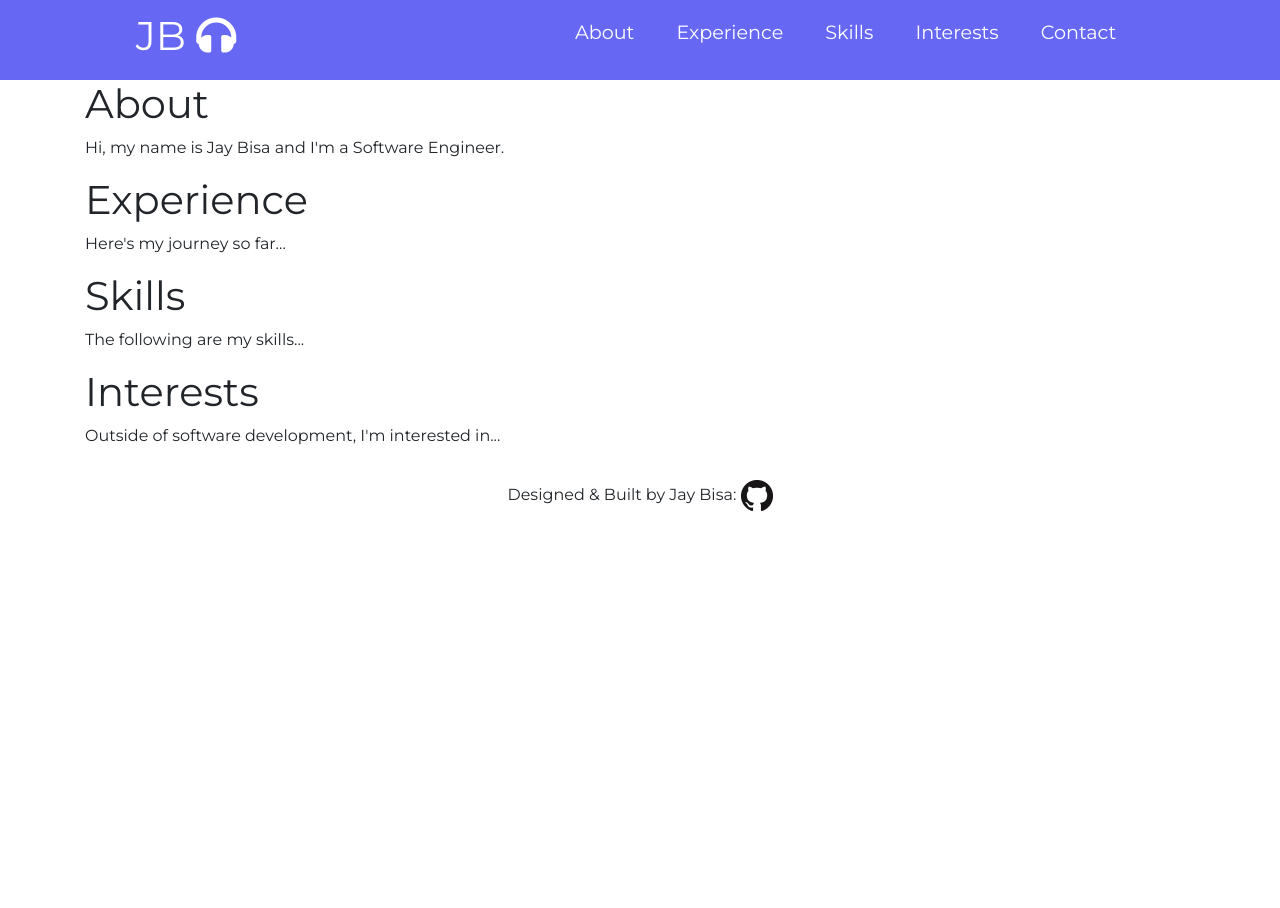
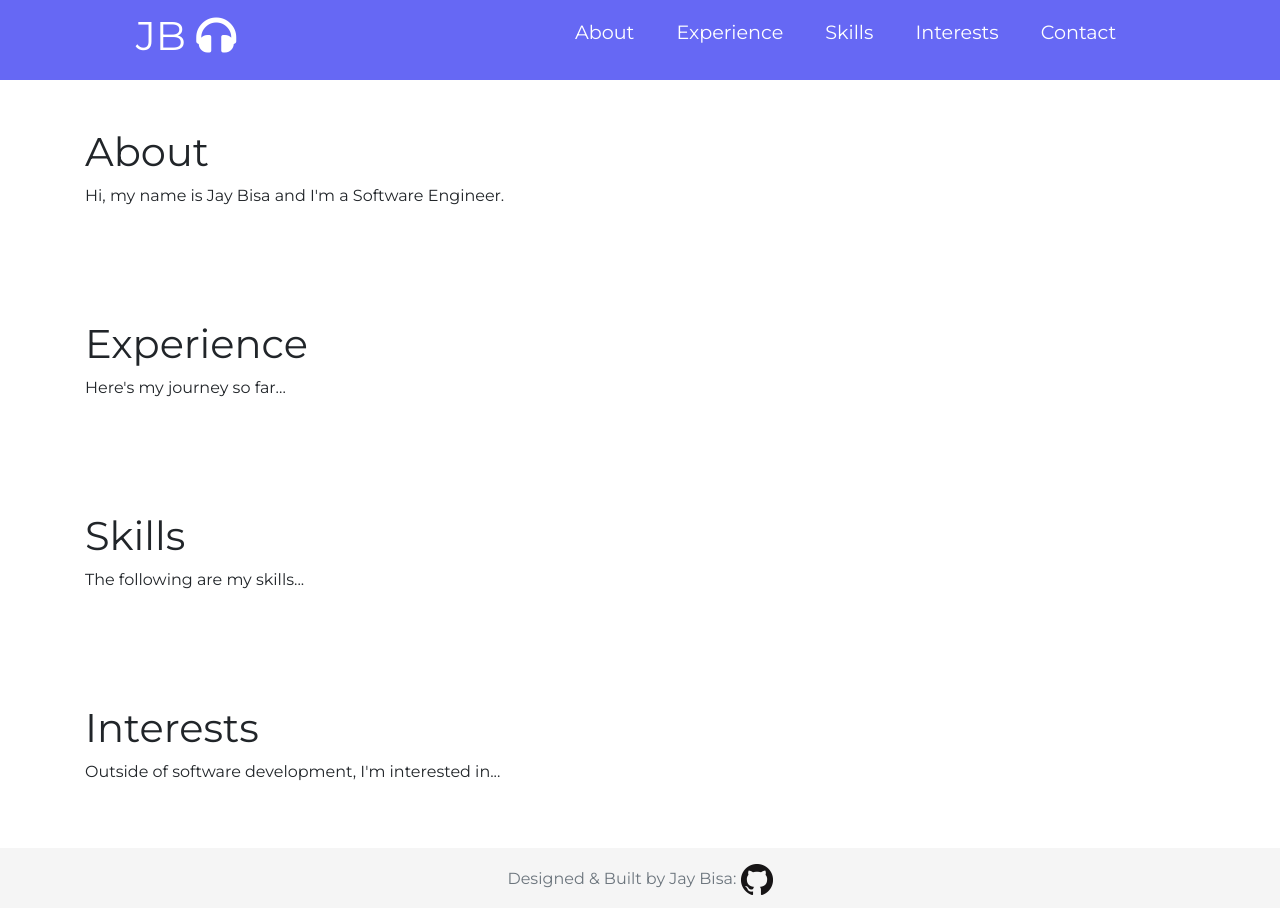
Before and after one commit to jbisa/jaybisa-website, a React (Create React App) app: page / in a window 1280 px wide. Before the commit the page ends 800 px from the top, so only its background shows below. Built offline with nearby package versions, Linux system fonts and the light colour scheme.

Commit message:
Set up sticky footer.

```diff
--- a/src/App.css
+++ b/src/App.css
@@ -1,6 +1,24 @@
 * {
-  box-sizing: border-box;
+  font-family: 'Montserrat', sans-serif;
   margin: 0;
-  padding: 0;
-  font-family: 'Montserrat', sans-serif;
 }
+
+html, body {
+  height: 100%;
+}
+
+.page-wrap {
+  min-height: 100%;
+  /* equal to footer height */
+  margin-bottom: -142px;
+}
+
+.page-wrap:after {
+  content: "";
+  display: block;
+}
+
+.footer, .page-wrap:after {
+  background-color: #f5f5f5;
+  height: 60px;
+}
--- a/src/components/About.js
+++ b/src/components/About.js
@@ -3,7 +3,7 @@
 class About extends Component {
     render() {
         return(
-            <section id="#about" class="container">
+            <section id="#about" class="container py-5">
                 <h1>About</h1>
                 <p>Hi, my name is Jay Bisa and I'm a Software Engineer.</p>
             </section>
--- a/src/components/Experience.js
+++ b/src/components/Experience.js
@@ -3,7 +3,7 @@
 class Experience extends Component {
     render() {
         return(
-            <section id="#experience" class="container">
+            <section id="#experience" class="container py-5">
                 <h1>Experience</h1>
                 <p>Here's my journey so far...</p>
             </section>
--- a/src/components/Footer.js
+++ b/src/components/Footer.js
@@ -3,8 +3,8 @@
 class Footer extends Component {
     render() {
         return(
-            <footer class="page-footer font-small blue">
-                <div class="footer-copyright text-center py-3">
+            <footer class="footer py-3">
+                <div class="text-center text-muted">
                     Designed & Built by Jay Bisa: <a href="https://github.com/jbisa/jaybisa-website" target="_blank" rel="noreferrer"><img src="github.png" alt="Github Logo"/></a>
                 </div>
             </footer>
--- a/src/components/Interests.js
+++ b/src/components/Interests.js
@@ -3,7 +3,7 @@
 class Interests extends Component {
     render() {
         return(
-            <section id="#interests" class="container">
+            <section id="#interests" class="container py-5">
                 <h1>Interests</h1>
                 <p>Outside of software development, I'm interested in...</p>
             </section>
--- a/src/components/Skills.js
+++ b/src/components/Skills.js
@@ -3,7 +3,7 @@
 class Skills extends Component {
     render() {
         return(
-            <section id="#skills" class="container">
+            <section id="#skills" class="container py-5">
                 <h1>Skills</h1>
                 <p>The following are my skills...</p>
             </section>
```
Also changed, not shown: 1 other file (tests, documents, lock files or other folders).
